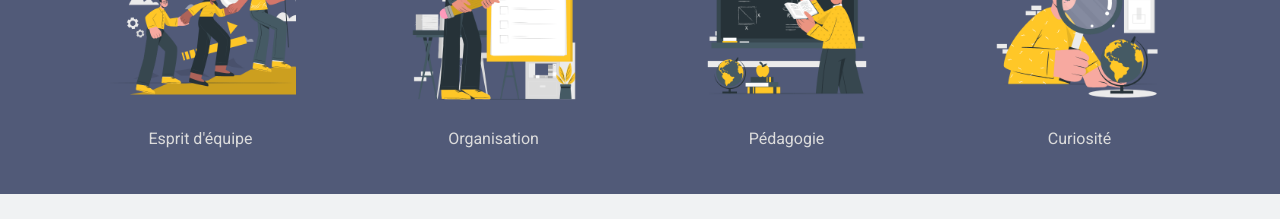
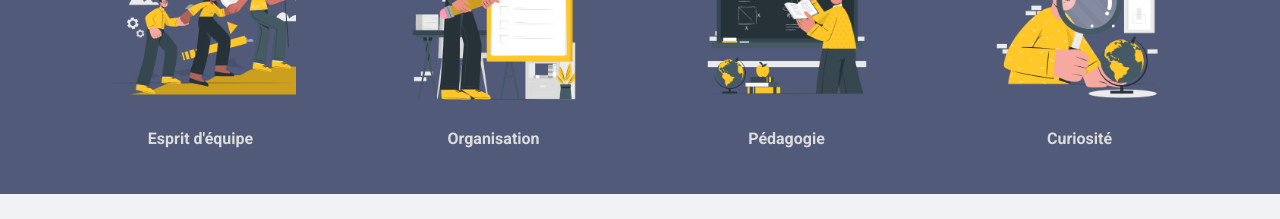
Before and after one commit to vincentDubresson/React-vdub-dev, a React (Create React App) app: page / in a window 1280 px wide. Shown: the part 1920-2139 px from the top of the page. Built offline with nearby package versions, Linux system fonts and the light colour scheme.

Commit message:
SOFTSKILLS : add weight on text

```diff
--- a/src/components/soft-skills/SoftSkills.jsx
+++ b/src/components/soft-skills/SoftSkills.jsx
@@ -16,7 +16,7 @@ export default function SoftSkills() {
                 src={Icon.sourceGif}
                 alt={Icon.alt}
               />
-              <p>{Icon.description}</p>
+              <p className="AppSoftskillsIconText">{Icon.description}</p>
             </div>
           ))
         }
--- a/src/components/soft-skills/SoftSkills.scss
+++ b/src/components/soft-skills/SoftSkills.scss
@@ -29,6 +29,9 @@
             .AppSoftskillsIcon {
                 width: 130px;
             }
+            .AppSoftskillsIconText {
+                font-weight: 600;
+            }
         }
     }
 }
```
